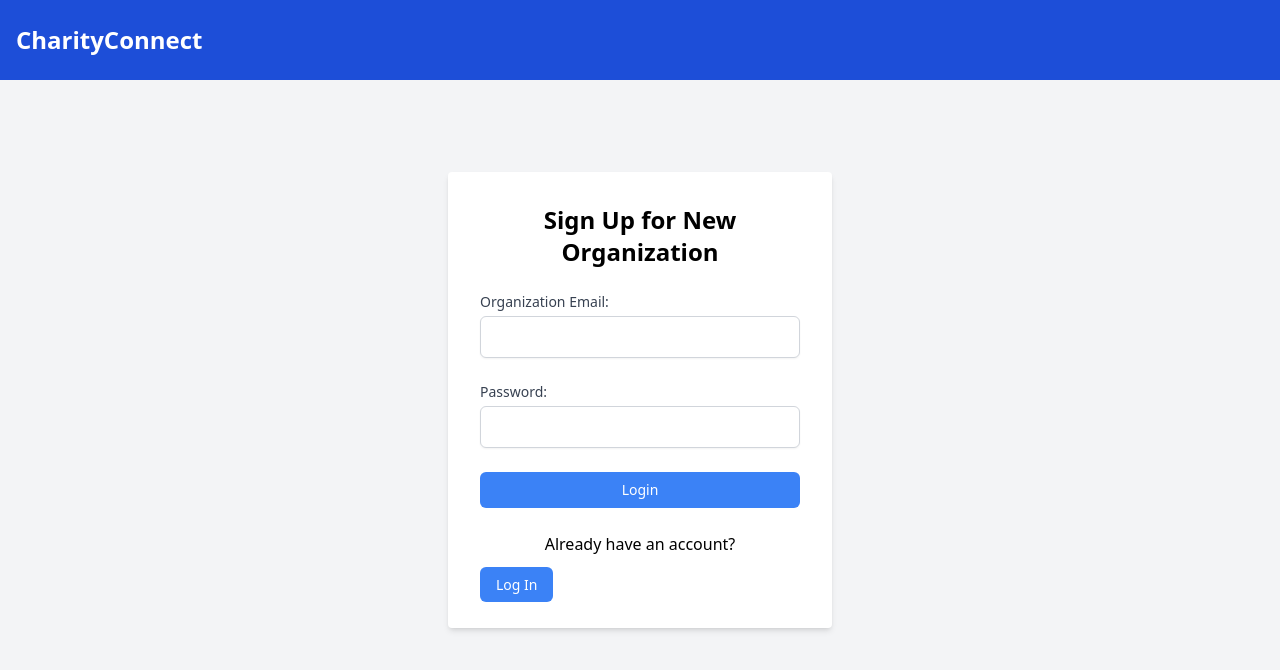
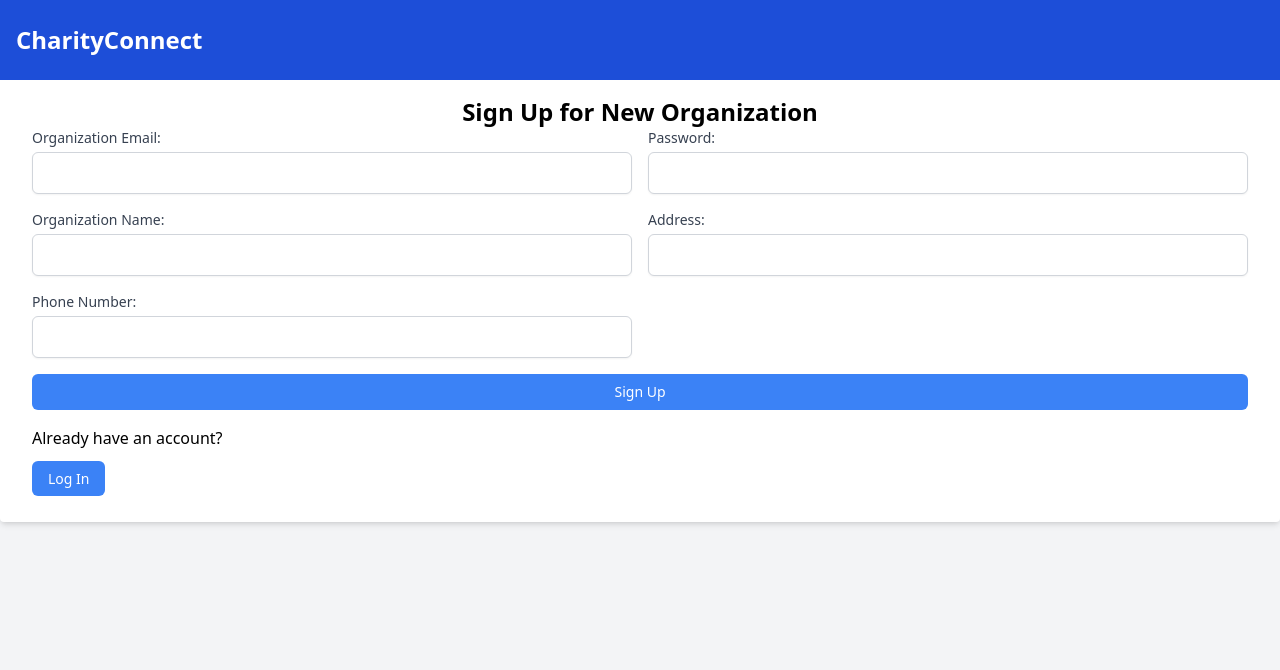
Before and after one commit to RajinCoder/CharityBoard, a React (Vite) app: page /organization-signup in a window 1280 px wide. Shown: the top 670 px of the page. Built offline with nearby package versions, Linux system fonts and the light colour scheme.

Commit message:
refactored org login

```diff
--- a/src/pages/Organization/OrgSignUpPage.tsx
+++ b/src/pages/Organization/OrgSignUpPage.tsx
@@ -2,38 +2,51 @@ import React, { useState, FormEvent } from 'react';
 import { Link } from 'react-router-dom';
 import Navbar from "../../components/nav-bar-login";
 
-
-
-interface LoginFormData {
+interface SignUpFormData {
   email: string;
   password: string;
+  organizationName: string;
+  address: string;
+  phoneNumber: string;
 }
 
 const OrgSignUpPage: React.FC = () => {
-  const [formData, setFormData] = useState<LoginFormData>({ email: '', password: '' });
+  const [formData, setFormData] = useState<SignUpFormData>({
+    email: '',
+    password: '',
+    organizationName: '',
+    address: '',
+    phoneNumber: ''
+  });
 
   const handleChange = (e: React.ChangeEvent<HTMLInputElement>) => {
+    const { name, value } = e.target;
     setFormData({
       ...formData,
-      [e.target.name]: e.target.value,
+      [name]: value
     });
   };
 
   const handleSubmit = (e: FormEvent) => {
     e.preventDefault();
     console.log('Form data submitted:', formData);
+    // You can add additional logic here to handle form submission
   };
 
   return (
-    <div>
+    <div className="relative bg-gray-100 min-h-screen">
       <Navbar />
-    <div className="flex items-center justify-center min-h-screen bg-gray-100">
-      <form onSubmit={handleSubmit} className="w-full max-w-sm p-8 space-y-6 bg-white rounded shadow-md">
+      <div className="flex items-center justify-center py-16">
+        {/* Add padding top to create space */}
+        <form onSubmit={handleSubmit} className="w-full px-8 py-8 bg-white rounded shadow-md">
           <div>
             <h1 className="text-2xl font-bold text-center">Sign Up for New Organization</h1>
           </div>
+          <div className="grid grid-cols-2 gap-4">
             <div>
-          <label htmlFor="email" className="block text-sm font-medium text-gray-700">Organization Email:</label>
+              <label htmlFor="email" className="block text-sm font-medium text-gray-700">
+                Organization Email:
+              </label>
               <input
                 type="email"
                 id="email"
@@ -45,7 +58,9 @@ const OrgSignUpPage: React.FC = () => {
               />
             </div>
             <div>
-          <label htmlFor="password" className="block text-sm font-medium text-gray-700">Password:</label>
+              <label htmlFor="password" className="block text-sm font-medium text-gray-700">
+                Password:
+              </label>
               <input
                 type="password"
                 id="password"
@@ -56,12 +71,61 @@ const OrgSignUpPage: React.FC = () => {
                 required
               />
             </div>
-        <button type="submit" className="w-full px-4 py-2 text-sm font-medium text-white bg-blue-500 rounded-md hover:bg-indigo-700 focus:outline-none focus:ring-2 focus:ring-indigo-500 focus:ring-opacity-50">
-          Login
+            <div>
+              <label htmlFor="organizationName" className="block text-sm font-medium text-gray-700">
+                Organization Name:
+              </label>
+              <input
+                type="text"
+                id="organizationName"
+                name="organizationName"
+                value={formData.organizationName}
+                onChange={handleChange}
+                className="w-full p-2 mt-1 border border-gray-300 rounded-md shadow-sm focus:border-indigo-500 focus:ring focus:ring-indigo-500 focus:ring-opacity-50"
+                required
+              />
+            </div>
+            <div>
+              <label htmlFor="address" className="block text-sm font-medium text-gray-700">
+                Address:
+              </label>
+              <input
+                type="text"
+                id="address"
+                name="address"
+                value={formData.address}
+                onChange={handleChange}
+                className="w-full p-2 mt-1 border border-gray-300 rounded-md shadow-sm focus:border-indigo-500 focus:ring focus:ring-indigo-500 focus:ring-opacity-50"
+                required
+              />
+            </div>
+            <div>
+              <label htmlFor="phoneNumber" className="block text-sm font-medium text-gray-700">
+                Phone Number:
+              </label>
+              <input
+                type="tel"
+                id="phoneNumber"
+                name="phoneNumber"
+                value={formData.phoneNumber}
+                onChange={handleChange}
+                className="w-full p-2 mt-1 border border-gray-300 rounded-md shadow-sm focus:border-indigo-500 focus:ring focus:ring-indigo-500 focus:ring-opacity-50"
+                required
+              />
+            </div>
+          </div>
+          <button
+            type="submit"
+            className="w-full mt-4 px-4 py-2 text-sm font-medium text-white bg-blue-500 rounded-md hover:bg-indigo-700 focus:outline-none focus:ring-2 focus:ring-indigo-500 focus:ring-opacity-50"
+          >
+            Sign Up
           </button>
           <div className="mt-4">
-          <p className="text-center mb-4">Already have an account?</p>
-          <Link to="/organization-login" className="w-full px-4 py-2 text-sm font-medium text-center text-white bg-blue-500 rounded-md hover:bg-indigo-700 focus:outline-none focus:ring-2 focus:ring-indigo-500 focus:ring-opacity-50">
+            <p className="mb-4">Already have an account?</p>
+            <Link
+              to="/organization-login"
+              className="w-full px-4 py-2 text-sm font-medium text-center text-white bg-blue-500 rounded-md hover:bg-indigo-700 focus:outline-none focus:ring-2 focus:ring-indigo-500 focus:ring-opacity-50"
+            >
               Log In
             </Link>
           </div>
```
Also changed, not shown: 1 other file (tests, documents, lock files or other folders). Lines whose indentation alone changed are shown as unchanged.
